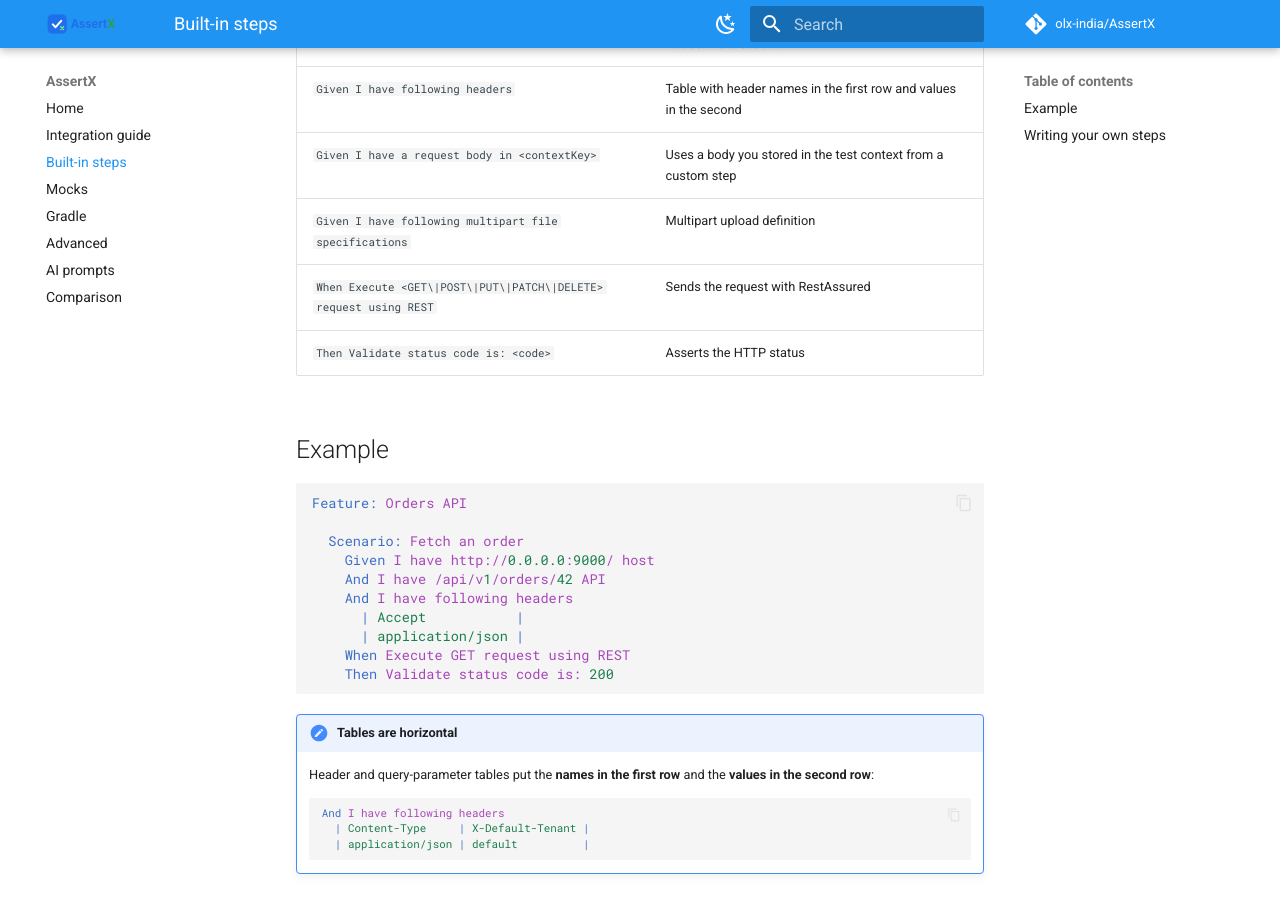
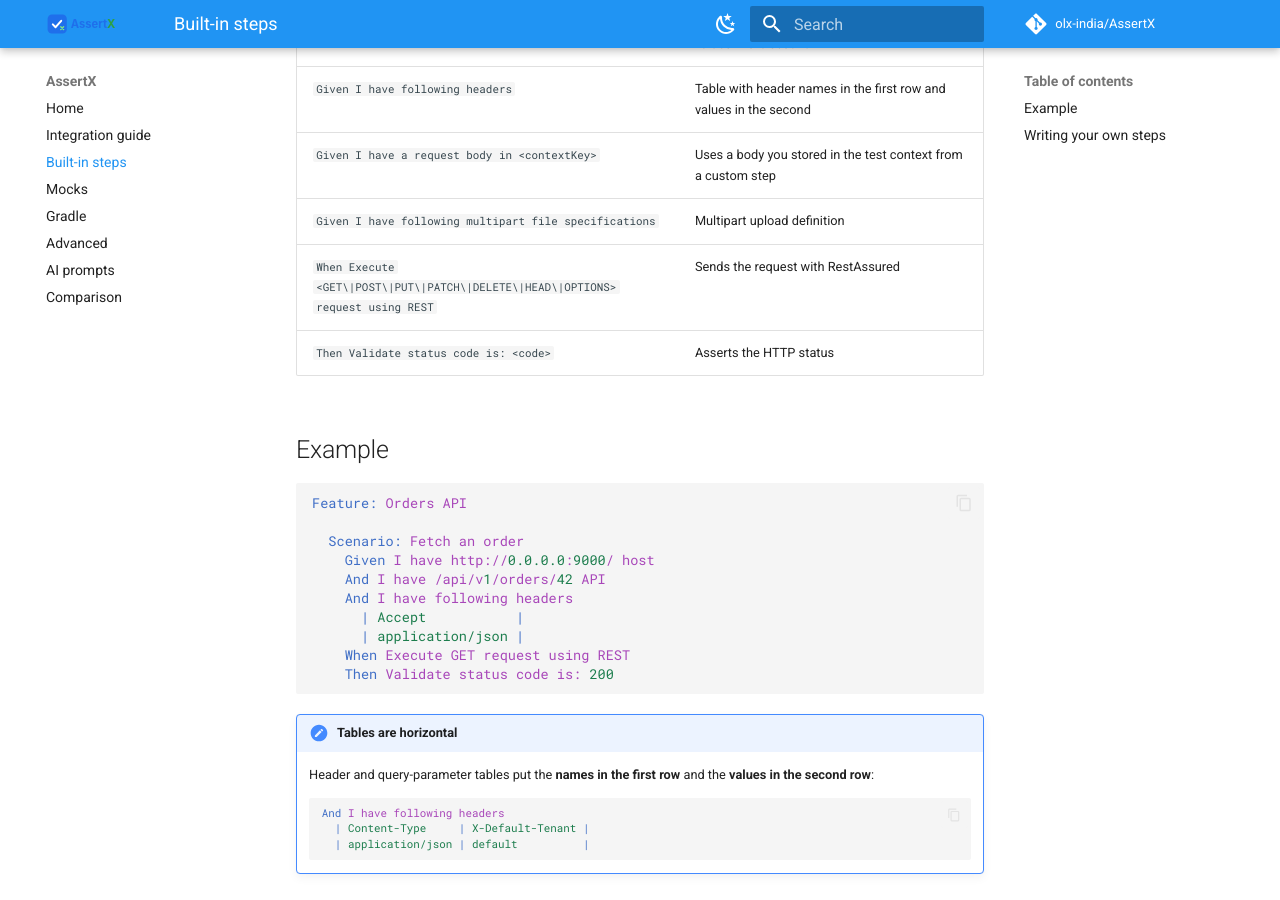
Before and after one commit to olx-india/AssertX, an MkDocs documentation site: the page built from docs/steps.md, in a window 1280 px wide and 900 px high, scrolled down 429 px. Built offline with MkDocs 1.6.1 and Material for MkDocs 9.7.7, drawn with Linux system fonts in a browser that asks for light colours; comment, search, counter and statistics services are not loaded; part of the change alters nothing that is shown.

Commit message:
Add HEAD and OPTIONS methods to request execution

```diff
--- a/docs/steps.md
+++ b/docs/steps.md
@@ -11,7 +11,7 @@ package, so any `ITMain` extending it can use them without any Java — do **not
 | `Given I have following headers` | Table with header names in the first row and values in the second |
 | `Given I have a request body in <contextKey>` | Uses a body you stored in the test context from a custom step |
 | `Given I have following multipart file specifications` | Multipart upload definition |
-| `When Execute <GET\|POST\|PUT\|PATCH\|DELETE> request using REST` | Sends the request with RestAssured |
+| `When Execute <GET\|POST\|PUT\|PATCH\|DELETE\|HEAD\|OPTIONS> request using REST` | Sends the request with RestAssured |
 | `Then Validate status code is: <code>` | Asserts the HTTP status |
 
 ## Example
```
